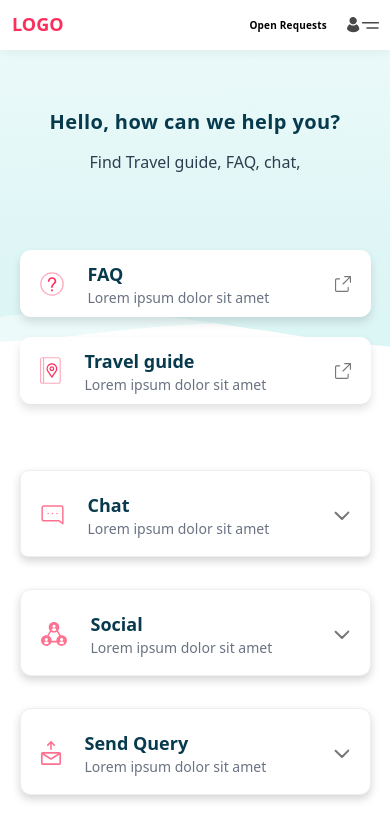
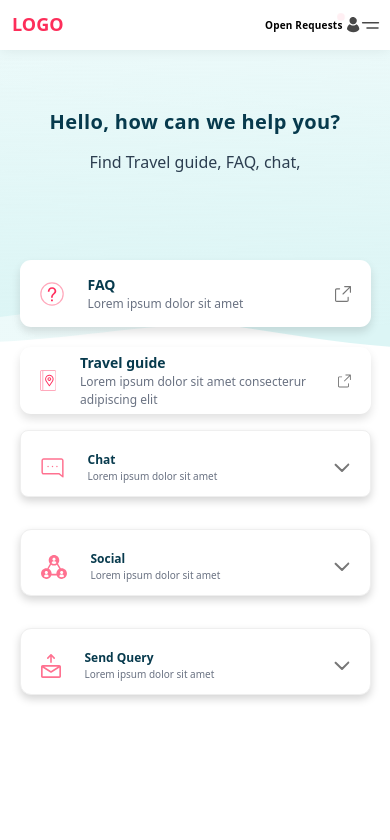
Before and after one commit to tanbirali/rydeu-frontend-assignment, a React (Vite) app: page / in a window 390 px wide. Shown: the top 840 px of the page. Built offline with nearby package versions, Linux system fonts and the light colour scheme.

Commit message:
made some changes to match the design

```diff
--- a/src/components/Cards.tsx
+++ b/src/components/Cards.tsx
@@ -6,10 +6,10 @@ const Cards = () => {
   const [openQuery, setOpenQuery] = useState(false);
 
   return (
-    <div className="flex flex-col justify-center items-center -z-50 gap-8  mt-20 pt-10 pb-20">
+    <div className="flex flex-col justify-center items-center -z-50 gap-8  mt-10 pt-10 pb-20">
       <div
         className={`w-[351px] lg:w-[963px] ${
-          openChat ? "h-[167px] lg:h-[217px]" : "h-[87px] lg:h-[117px]"
+          openChat ? "h-[167px] lg:h-[217px]" : "h-[67px] lg:h-[117px]"
         } flex flex-col  items-center gap-4 bg-white rounded-[8px]
       lg:rounded-[11px] shadow-[0px_4px_8px_0px_rgba(0,0,0,0.17)] lg:shadow-[0px_5px_10px_0px_rgba(0,0,0,0.12)]
       p-5 border-[1.4px] my-auto border-[#EFEFEF] transition-all ease-in-out duration-500 `}
@@ -45,8 +45,10 @@ const Cards = () => {
 
             {/* Chat Text */}
             <div className="flex flex-col items-start">
-              <p className="text-lg font-bold text-[#073A4D]">Chat</p>
-              <p className="text-sm text-gray-500">
+              <p className="text-[12px] lg:text-lg font-bold text-[#073A4D]">
+                Chat
+              </p>
+              <p className="text-[10px] lg:text-sm text-gray-500">
                 Lorem ipsum dolor sit amet
               </p>
             </div>
@@ -277,7 +279,7 @@ const Cards = () => {
       {/* Social  */}
       <div
         className={`w-[351px] lg:w-[963px] ${
-          openSocail ? "h-[147px] lg:h-[217px]" : "h-[87px] lg:h-[117px]"
+          openSocail ? "h-[147px] lg:h-[217px]" : "h-[67px] lg:h-[117px]"
         } flex flex-col  items-center gap-4 bg-white
       rounded-[11px] shadow-[0px_4px_8px_0px_rgba(0,0,0,0.17)] lg:shadow-[0px_5px_10px_0px_rgba(0,0,0,0.12)]  p-5 border-[1.4px] border-[#EFEFEF] transition-all duration-500 ease-in-out `}
       >
@@ -300,8 +302,10 @@ const Cards = () => {
 
             {/* Social  Text */}
             <div className="flex flex-col items-start">
-              <p className="text-lg font-bold text-[#073A4D]">Social</p>
-              <p className="text-sm text-gray-500">
+              <p className="text-[12px] lg:text-lg font-bold text-[#073A4D]">
+                Social
+              </p>
+              <p className="text-[10px] lg:text-sm text-gray-500">
                 Lorem ipsum dolor sit amet
               </p>
             </div>
@@ -364,7 +368,7 @@ const Cards = () => {
       {/* Query  */}
       <div
         className={`w-[351px] ${
-          openQuery ? "h-[620px] lg:h-[467px]" : "h-[87px] lg:h-[117px]"
+          openQuery ? "h-[570px] lg:h-[467px]" : "h-[67px] lg:h-[117px]"
         }  lg:w-[963px] flex flex-col items-center gap-4 bg-white
       rounded-[11px] shadow-[0px_4px_8px_0px_rgba(0,0,0,0.17)] lg:shadow-[0px_5px_10px_0px_rgba(0,0,0,0.12)]
        p-5 border-[1.4px] border-[#EFEFEF] transition-all ease-in-out duration-500 `}
@@ -392,8 +396,10 @@ const Cards = () => {
 
             {/* Send Query Text */}
             <div className="flex flex-col items-start">
-              <p className="text-lg font-bold text-[#073A4D]">Send Query</p>
-              <p className="text-sm text-gray-500">
+              <p className="text-[12px] lg:text-lg font-bold text-[#073A4D]">
+                Send Query
+              </p>
+              <p className="text-[10px] lg:text-sm text-gray-500">
                 Lorem ipsum dolor sit amet
               </p>
             </div>
@@ -442,7 +448,9 @@ const Cards = () => {
           >
             <div className="flex flex-col gap-3 lg:flex-row lg:items-center">
               <div className="flex flex-col items-start justify-center">
-                <label htmlFor="name">Name</label>
+                <label htmlFor="name" className="text-[12px] lg:text-lg">
+                  Name
+                </label>
                 <input
                   type="text"
                   name="name"
@@ -452,7 +460,9 @@ const Cards = () => {
                 />
               </div>
               <div className="flex flex-col items-start justify-center">
-                <label htmlFor="name">Email</label>
+                <label htmlFor="name" className="text-[12px] lg:text-lg">
+                  Email
+                </label>
                 <input
                   type="text"
                   name="email"
@@ -464,7 +474,9 @@ const Cards = () => {
             </div>
             <div className="flex flex-col gap-3 lg:flex-row lg:items-center">
               <div className="flex flex-col items-start justify-center">
-                <label htmlFor="name">Subject</label>
+                <label htmlFor="name" className="text-[12px] lg:text-lg">
+                  Subject
+                </label>
                 <input
                   type="text"
                   name="subject"
@@ -474,7 +486,9 @@ const Cards = () => {
                 />
               </div>
               <div className="flex flex-col items-start justify-center">
-                <label htmlFor="name">Order no.</label>
+                <label htmlFor="name" className="text-[12px] lg:text-lg">
+                  Order no.
+                </label>
                 <input
                   type="text"
                   name="orderno"
@@ -486,7 +500,9 @@ const Cards = () => {
             </div>
             <div className="w-full flex flex-col gap-3 lg:flex-row lg:items-center">
               <div className="flex flex-col items-start justify-center">
-                <label htmlFor="name">Your Query</label>
+                <label htmlFor="name" className="text-[12px] lg:text-lg">
+                  Your Query
+                </label>
                 <input
                   type="text"
                   name="query"
@@ -496,7 +512,7 @@ const Cards = () => {
                 />
               </div>
             </div>
-            <button className="bg-[#FD2E5A] rounded-[3px] w-[191px] h-[33px]  text-white font-bold">
+            <button className="bg-[#FD2E5A] rounded-[3px] w-[171px] lg:w-[191px] h-[33px] text-[12px] lg:text-xl  text-white font-bold">
               Submit{" "}
             </button>
           </div>
--- a/src/components/Header.tsx
+++ b/src/components/Header.tsx
@@ -2,7 +2,7 @@ const Header = () => {
   return (
     <div className="relative">
       <div
-        className="h-[300px] lg:h-[480px] w-full bg-cover bg-bottom overflow-hidden"
+        className="h-[300px] lg:h-[470px] w-full bg-cover bg-bottom overflow-hidden"
         style={{
           backgroundImage: "url('/wave-lg.svg')",
         }}
@@ -14,7 +14,7 @@ const Header = () => {
           <p className="mt-4 text-[#2C3E50]">Find Travel guide, FAQ, chat,</p>
         </div>
       </div>
-      <div className="absolute top-[200px] left-0 right-0 m-auto lg:top-[400px] z-[100px] flex flex-col lg:flex-row lg:gap-[19px] justify-center items-center">
+      <div className="absolute top-[210px] left-0 right-0 m-auto lg:top-[320px] z-[100px] flex flex-col lg:flex-row lg:gap-[19px] justify-center items-center">
         <div
           className="w-[351px] h-[67px] lg:w-[472px] lg:h-[117px] flex justify-between items-center gap-4
            bg-white rounded-[11px] shadow-[0px_5px_10px_0px_rgba(0,0,0,0.12)] p-5"
@@ -41,8 +41,10 @@ const Header = () => {
             </svg>
 
             <div className="flex flex-col items-start">
-              <p className="text-lg font-bold text-[#073A4D]">FAQ</p>
-              <p className="text-sm text-gray-500">
+              <p className="text-[14px] lg:text-lg font-bold text-[#073A4D]">
+                FAQ
+              </p>
+              <p className="text-[12px] lg:text-sm text-gray-500">
                 Lorem ipsum dolor sit amet
               </p>
             </div>
@@ -89,9 +91,14 @@ const Header = () => {
             </svg>
 
             <div className="flex flex-col items-start">
-              <p className="text-lg font-bold text-[#073A4D]">Travel guide</p>
-              <p className="text-sm text-gray-500">
+              <p className="text-[14px] lg:text-lg font-bold text-[#073A4D]">
+                Travel guide
+              </p>
+              <p className=" hidden lg:block text-sm text-gray-500">
                 Lorem ipsum dolor sit amet
+              </p>
+              <p className="lg:hidden block text-[12px] text-gray-500">
+                Lorem ipsum dolor sit amet consecterur adipiscing elit
               </p>
             </div>
           </div>
--- a/src/components/Navbar.tsx
+++ b/src/components/Navbar.tsx
@@ -321,9 +321,12 @@ const Navbar = () => {
           {/* For small displays  */}
 
           <div className="flex lg:hidden items-center w-full px-2">
-            <p className="text-[10px] font-semibold leading-[12.19px] tracking-[0.02em] text-left pr-[20px]">
-              Open Requests
-            </p>
+            <div className="relative w-[82px] h-[12px]">
+              <p className="text-[10px] font-semibold leading-[12.19px] tracking-[0.02em] text-left">
+                Open Requests
+              </p>
+              <span className="absolute -top-1 right-1 h-1 w-1 animate-ping rounded-full bg-[#FD2E5A] "></span>
+            </div>
 
             <svg
               width="13"
```
